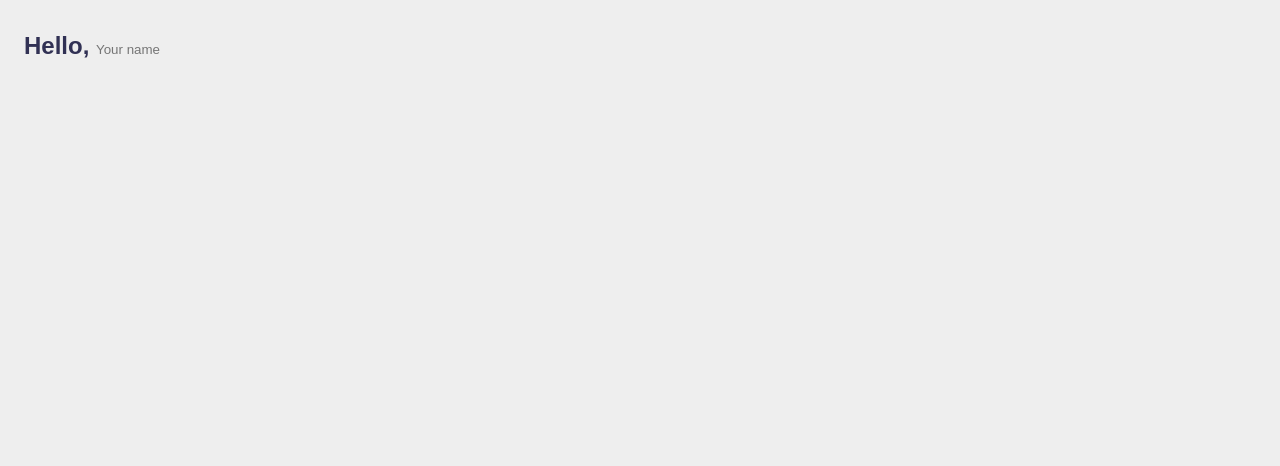
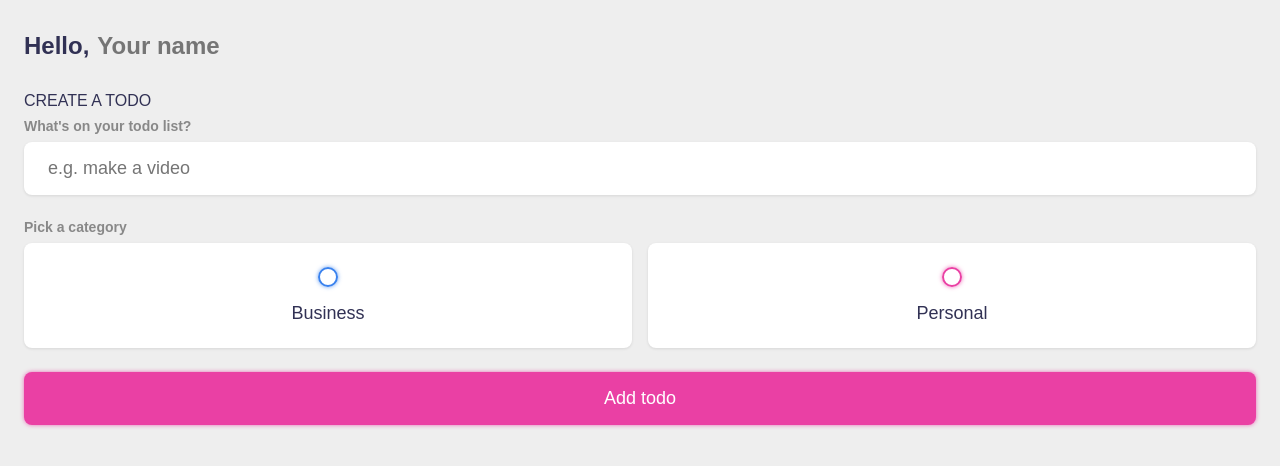
Before and after one commit to atarax665/todo-vue, a Vue app: page / in a window 1280 px wide. Shown: the top 466 px of the page. Built offline with nearby package versions, Linux system fonts and the light colour scheme.

Commit message:
Added add todo structure

```diff
--- a/src/App.vue
+++ b/src/App.vue
@@ -10,6 +10,21 @@ const input_category = ref(null)
 const todo_asc = computed(() => todos.value.sort((a, b) => {
   return b.createdAt - a.createdAt
 }))
+
+const addTodo = () => {
+  if (input_content.value && input_category.value) {
+    todos.value.push({
+      content: input_content.value,
+      category: input_category.value,
+      createdAt: Date.now()
+    })
+    input_content.value = ''
+    input_category.value = null
+  }
+  else {
+    alert('Please fill in all fields')
+  }
+}
 
 watch(name, (newVal) => {
   localStorage.setItem('name', newVal)
@@ -26,9 +41,53 @@ onMounted(() => {
   <main class ="app">
 
     <section class="greeting">
-      <h2 class = "greeting__title">
-        Hello, <input v-model="name" class="greeting__input" placeholder="Your name">
+      <h2 class = "title">
+        Hello, <input v-model="name" type="text" id="name" placeholder="Your name">
       </h2>
     </section>
+
+    <section class="create-todo">
+			<h3>CREATE A TODO</h3>
+
+			<form id="new-todo-form" @submit.prevent="addTodo">
+				<h4>What's on your todo list?</h4>
+				<input
+					type="text"
+					name="content"
+					id="content"
+					placeholder="e.g. make a video"
+					v-model="input_content" />
+
+				<h4>Pick a category</h4>
+				<div class="options">
+
+					<label>
+						<input
+							type="radio"
+							name="category"
+							id="category1"
+							value="business"
+							v-model="input_category" />
+						<span class="bubble business"></span>
+						<div>Business</div>
+					</label>
+
+					<label>
+						<input
+							type="radio"
+							name="category"
+							id="category2"
+							value="personal"
+							v-model="input_category" />
+						<span class="bubble personal"></span>
+						<div>Personal</div>
+					</label>
+
+				</div>
+
+				<input type="submit" value="Add todo" />
+			</form>
+		</section>
+
   </main>
 </template>
```
